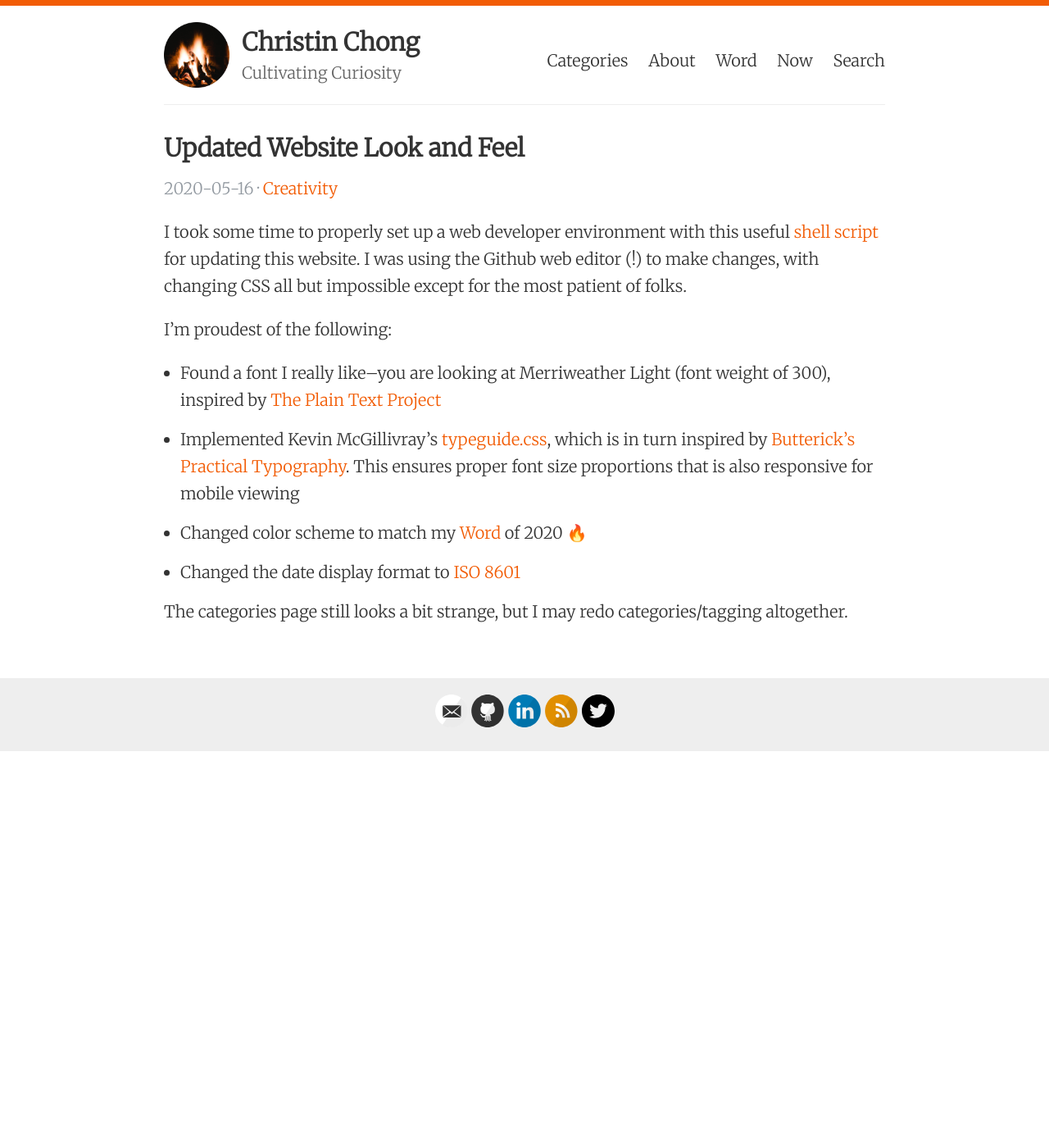
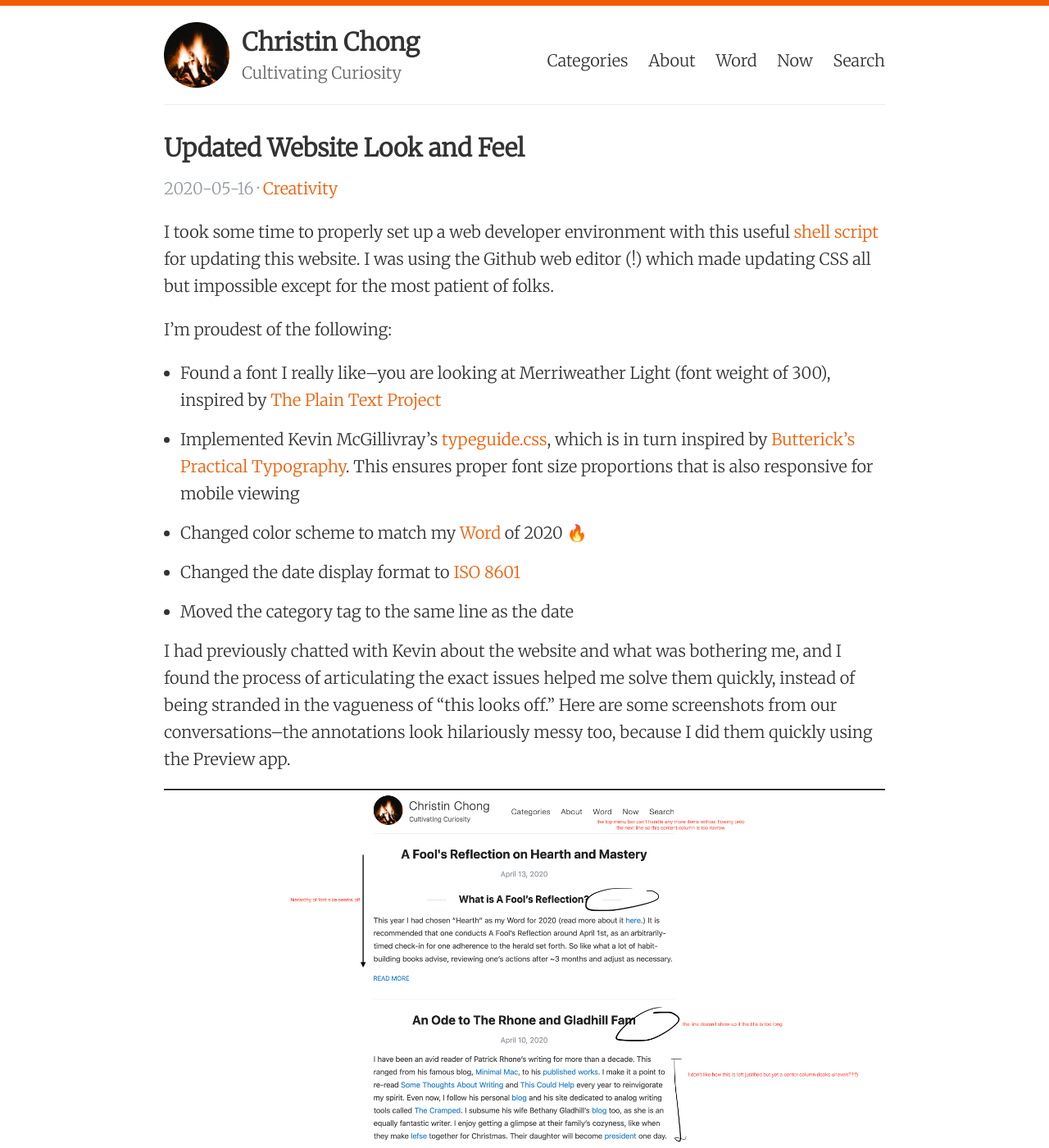
Before and after one commit to codestin/codestin.github.io, a Jekyll site: the page built from _posts/2020-05-16-Updated-Website.md, in a window 1280 px wide and 1400 px high. Shown: the whole window at 82% size. Built offline with Jekyll 4.4.1, drawn with Linux system fonts in a browser that asks for light colours; comment, search, counter and statistics services are not loaded; some of the changed text lies outside the part shown.

Commit message:
updated 2020-05-16 entry, delete unused fonts

```diff
--- a/_posts/2020-05-16-Updated-Website.md
+++ b/_posts/2020-05-16-Updated-Website.md
@@ -5,12 +5,19 @@ author: christin
 categories: [Creativity]
 ---
 
-I took some time to properly set up a web developer environment with this useful [shell script](https://github.com/monfresh/laptop) for updating this website. I was using the Github web editor (!) to make changes, with changing CSS all but impossible except for the most patient of folks.
+I took some time to properly set up a web developer environment with this useful [shell script](https://github.com/monfresh/laptop) for updating this website. I was using the Github web editor (!) which made updating CSS all but impossible except for the most patient of folks.
 
 I'm proudest of the following:
 - Found a font I really like--you are looking at Merriweather Light (font weight of 300), inspired by [The Plain Text Project](https://plaintextproject.online/)
 - Implemented Kevin McGillivray's [typeguide.css](https://github.com/kmcgillivray/typeguide.css), which is in turn inspired by [Butterick's Practical Typography](https://practicaltypography.com). This ensures proper font size proportions that is also responsive for mobile viewing
 - Changed color scheme to match my [Word](https://christinchong.com/word) of 2020 🔥
 - Changed the date display format to [ISO 8601](https://xkcd.com/1179)
+- Moved the category tag to the same line as the date
 
-The categories page still looks a bit strange, but I may redo categories/tagging altogether.
+I had previously chatted with Kevin about the website and what was bothering me, and I found the process of articulating the exact issues helped me solve them quickly, instead of being stranded in the vagueness of "this looks off." Here are some screenshots from our conversations--the annotations look hilariously messy too, because I did them quickly using the Preview app.
+
+![Old Website 1](/images/2020-05-16-Old-Website-1.png)
+![Old Website 2](/images/2020-05-16-Old-Website-2.png)
+![Old Website 3](/images/2020-05-16-Old-Website-3.png)
+
+After this experience, I have decided to put a new mantra on my todo list: "Do it badly and articulate why it's bad." I feel that this mantra helps me push through the initial perfectionist stage, since I am presenting a prototype with all of the caveats I see myself. And they can be fixed!
```
Also changed, not shown: fonts/EBGaramond-Regular.ttf (deleted), fonts/aramisi.ttf (deleted), images/2020-05-16-Old-Website-1.png (added), images/2020-05-16-Old-Website-2.png (added), images/2020-05-16-Old-Website-3.png (added).
